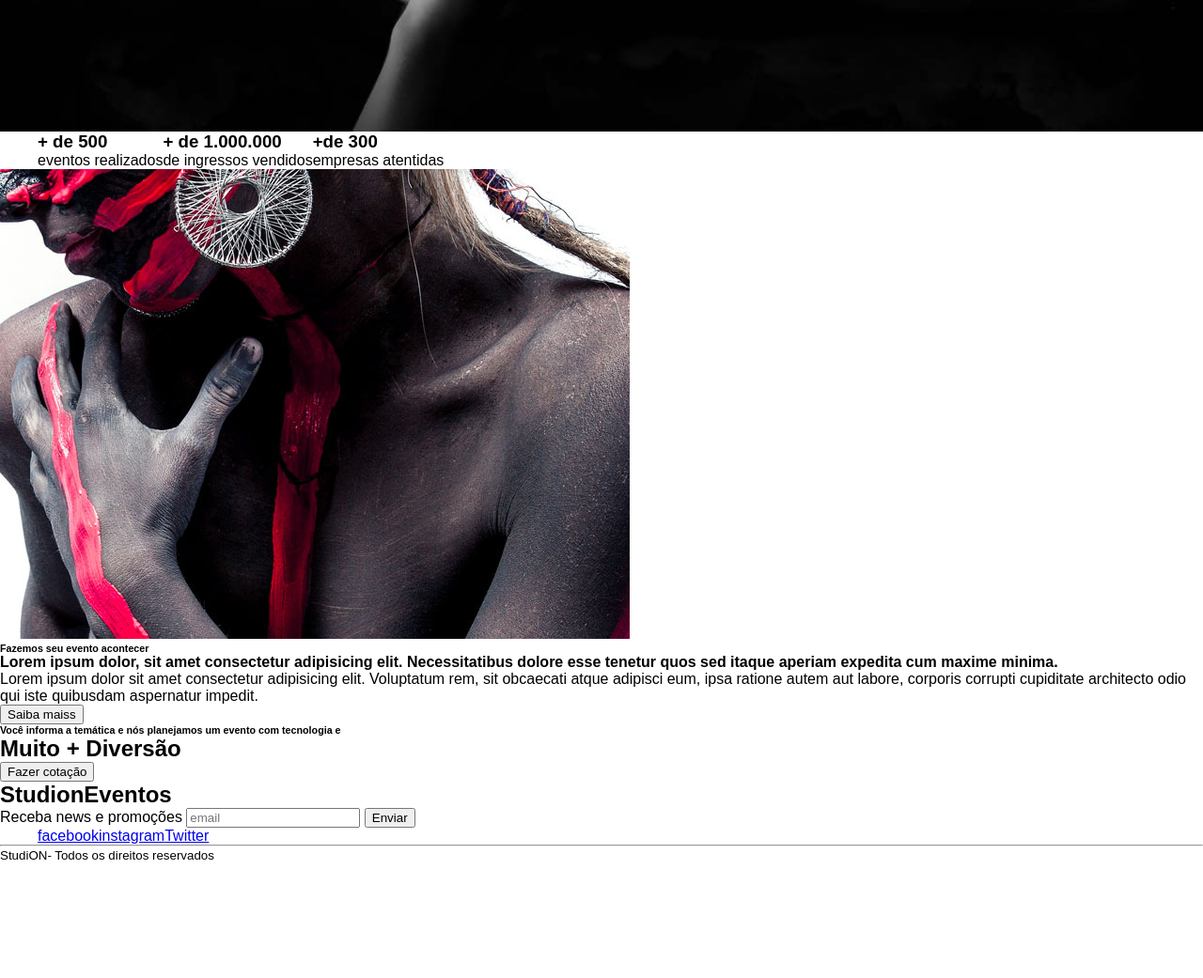
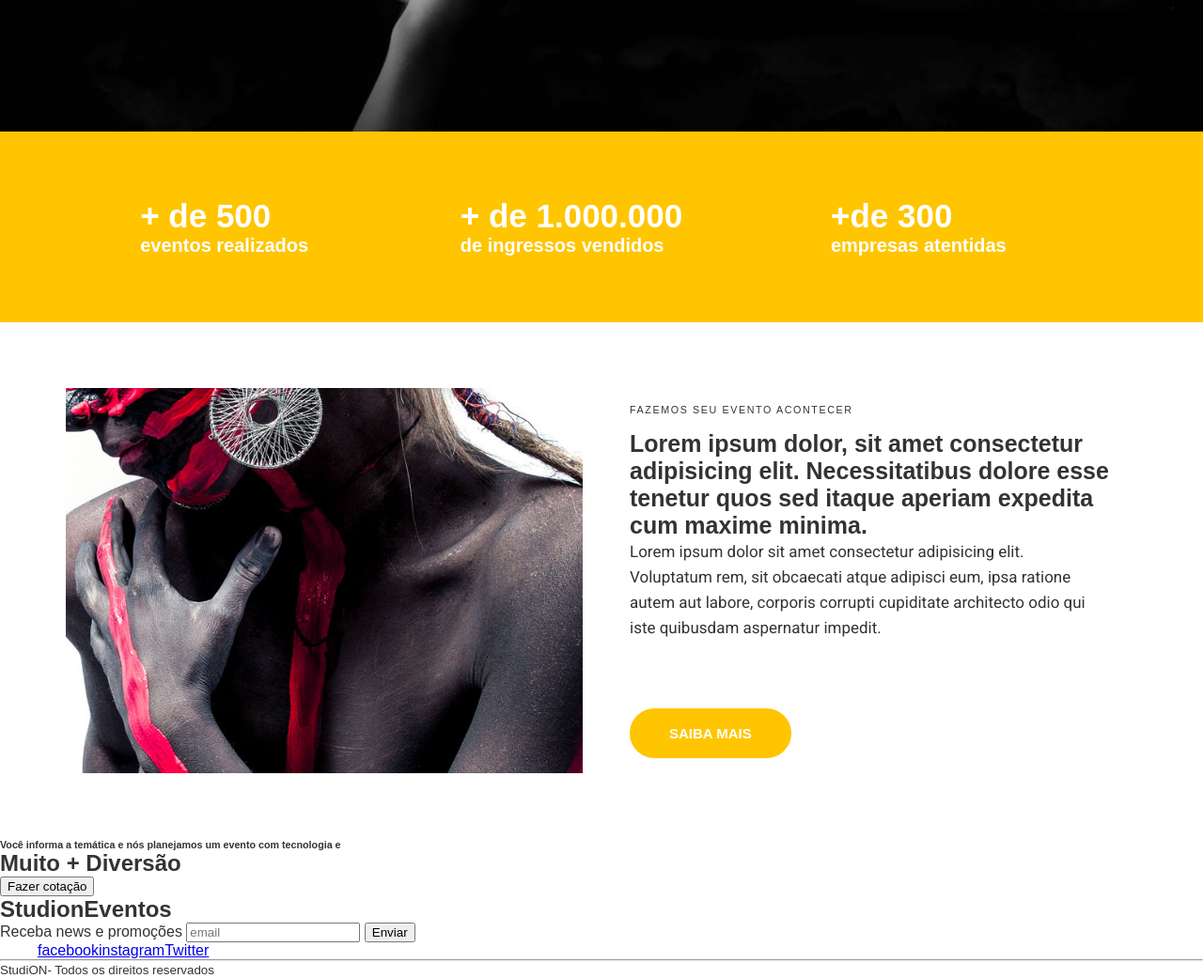
Before and after one commit to leonardo-cabral67/studion2, a plain HTML site: page src/index.html in a window 1280 px wide. Shown: the part 644-1685 px from the top of the page at 94% size. Before the commit the page ends 1563 px from the top, so only its background shows below. Drawn offline with Linux system fonts and the light colour scheme; a web font is replaced by a local one.

Commit message:
feat(main): implemented main  structure

```diff
--- a/src/index.html
+++ b/src/index.html
@@ -9,6 +9,7 @@
 </head>
 <body>
     <nav class="navbar">
+        <div class=" container navbar__container">
             <h1 class="logo-studion">Studi<span class="copy--primary">on</span><span class="logo-studion__subtitle">Eventos</span></h1>
 
             <ul class="navbar__links">
@@ -38,6 +39,7 @@
                     </a>
                 </li>
             </ul>
+        </div>
     </nav>
 
     <header>
@@ -48,7 +50,7 @@
                   alt="Studion banner"
                   class="slide__background-image"
                 />
-                <div class="slide__copy">
+                <div class=" container slide__copy">
                     <h6><span class="copy--primary">Próximo evento</span><span> -Dia 25 de setembro às 19H</span></h6>
                     <h2><span class="copy--primary">Creative</span> Minds</h2>
                     <button class="btn btn--slide">Saiba mais</button>
@@ -58,32 +60,44 @@
     </header>
 
     <main>
-        <section id="eventos">
-            <ul>
+        <section id="counter">
+            <ul class=" container counter__container">
                 <li>
-                    <h3>+ de 500</h3>
+                  <h3>
+                    + de 500
+                    <small>
                     eventos realizados
+                    </small>
+                  </h3>
                 </li>
                 <li>
-                    <h3>+ de 1.000.000</h3>
+                  <h3>
+                      + de 1.000.000
+                      <small>
                         de ingressos vendidos
+                      </small>
+                  </h3>
                 </li>
                 <li>
-                    <h3>+de 300</h3>
+                  <h3>
+                    +de 300
+                    <small>
                       empresas atentidas
+                    </small>
+                  </h3>
                 </li>
             </ul>
         </section>
 
-        <section>
-            <div class="container">
-                <img src="./images/institutional.jpg" />
+        <section class="container institutional">
+            <img src="./images/institutional.jpg" alt="imagem" class="institutional__image"/>
+            <div class="institutional__copy">
                 <h6>Fazemos seu evento acontecer</h6>
                 <h4>Lorem ipsum dolor, sit amet consectetur adipisicing elit. Necessitatibus dolore esse tenetur quos sed itaque aperiam expedita cum maxime minima.</h4>
                 <p>
                 Lorem ipsum dolor sit amet consectetur adipisicing elit. Voluptatum rem, sit obcaecati atque adipisci eum, ipsa ratione autem aut labore, corporis corrupti cupiditate architecto odio qui iste quibusdam aspernatur impedit.
                 </p>
-                <button>Saiba maiss</button>
+                <button class="btn--institutional btn">Saiba mais</button>
             </div>
         </section>
 
--- a/src/style.css
+++ b/src/style.css
@@ -1,4 +1,4 @@
-@import url("https://fonts.googleapis.com/css2? family = Montserrat: wght @ 300;400; 700; 900& display = swap");
+@import url("https://fonts.googleapis.com/css2?family=Montserrat+alternative:wght@300;400;500;700;900&family=Roboto&display=swap");
 
 * {
   box-sizing: border-box;
@@ -6,14 +6,28 @@
 }
 
 :root {
-  --color-primary: #ffc500;
   font-family: "Montserrat", sans-serif;
   font-size: 16px;
+  --color-copy: #333;
+  --color-primary: #ffc500;
+  --default-padding: 1rem;
+  color: var(--color-copy);
 }
 
 body {
   margin: 0;
   padding-top: 7.75rem;
+}
+
+header,
+main,
+footer {
+  overflow-x: hidden;
+}
+
+.container {
+  max-width: 1140px;
+  margin: 0 auto;
 }
 
 ul {
@@ -22,20 +36,25 @@ ul {
 }
 
 .navbar {
-  display: grid;
-  grid-template-columns: 1fr 9fr;
   position: fixed;
-  align-items: center;
   top: 0;
   left: 0;
 
   z-index: 1;
+
+  background-color: #000;
+  color: #fff;
+  width: 100%;
+}
+
+.navbar__container {
+  display: grid;
+  grid-template-columns: 1fr 9fr;
+  align-items: center;
+
   width: 100vw;
   height: 7.75rem;
   padding: 0 1rem;
-
-  background-color: #000;
-  color: #fff;
 }
 
 .navbar__links {
@@ -46,6 +65,7 @@ ul {
   margin-right: 3rem;
   font-size: 0.875rem;
   font-weight: 300;
+  text-transform: uppercase;
 }
 
 .navbar__links a {
@@ -116,7 +136,7 @@ ul {
   line-height: 6.25rem;
 }
 
-.slide__copy h2 {
+.slide__copy h2 span {
   display: block;
 }
 
@@ -135,8 +155,73 @@ ul {
 
 .btn:hover,
 .btn:active,
-.btn:focus {
+.btn:focus,
+.btn--institutional {
   border-color: var(--color-primary);
   background-color: var(--color-primary);
   color: #fff;
 }
+
+.btn--institutional:hover {
+  color: var(--color-copy);
+  background: unset;
+}
+
+#counter {
+  background-color: var(--color-primary);
+  color: #fff;
+}
+
+.counter__container {
+  display: grid;
+  grid-template-columns: repeat(auto-fill, minmax(300px, 3fr));
+  place-items: center;
+  padding: 4.375rem 1rem;
+}
+
+.counter__container h3 {
+  font-size: 2.1875rem;
+  margin-right: 4rem;
+}
+
+.counter__container h3 small {
+  display: block;
+  font-size: 1.25rem;
+}
+
+.institutional {
+  display: grid;
+  grid-template-columns: auto auto;
+  gap: 3.125rem;
+  place-items: center;
+  padding: 4.375rem 0;
+}
+
+.institutional__image {
+  max-width: 550px;
+}
+
+.institutional__copy {
+  padding: 0 1.875rem 0 0;
+}
+
+.institutional__copy h6 {
+  font-size: 0.875;
+  font-weight: 300;
+  text-transform: uppercase;
+  letter-spacing: 0.1rem;
+  margin: 0;
+}
+
+.institutional__copy h4 {
+  font-size: 1.5625rem;
+  margin-top: 1rem;
+}
+
+.institutional p {
+  font-family: "Roboto", sans-serif;
+  font-size: 1.0625rem;
+  line-height: 1.6875rem;
+  margin-bottom: 0;
+  margin-bottom: 2.5rem;
+}
```
Lines whose indentation alone changed are shown as unchanged.
